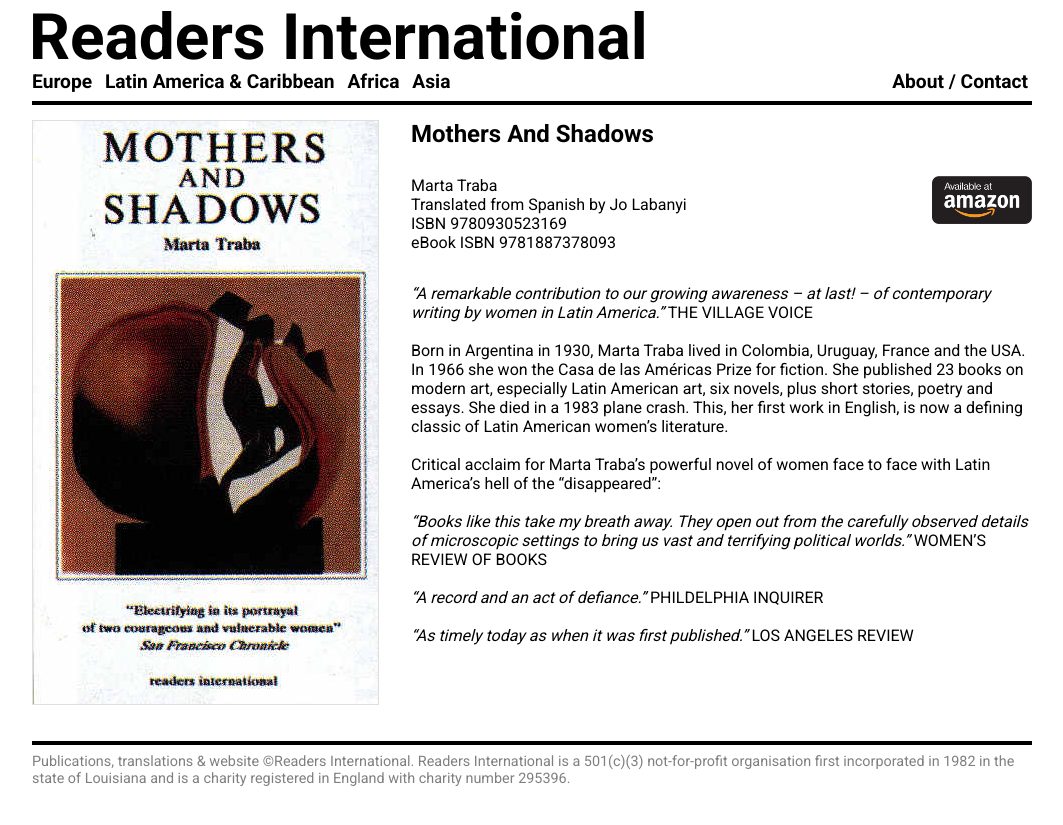
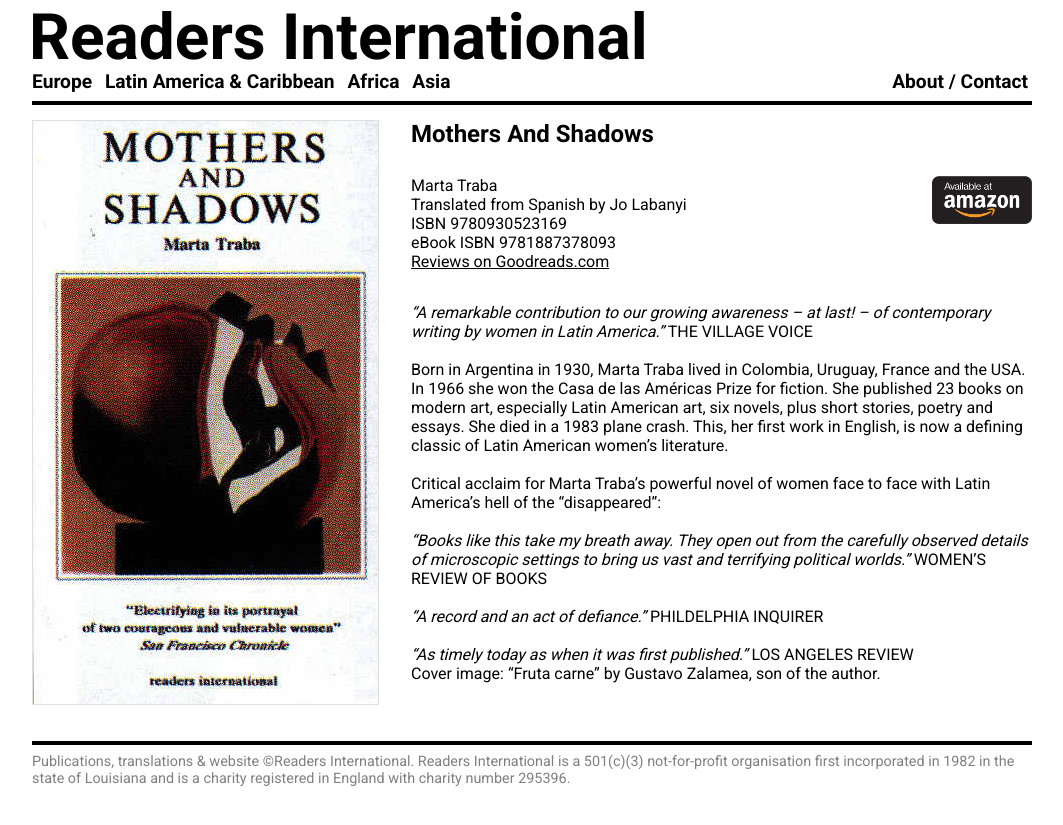
Before and after one commit to readersinternational/readersinternational.org, a Jekyll site: the page built from _books/mothers-and-shadows.md, in a window 1280 px wide. Shown: the top 825 px of the page, without its empty margins (108-1171 px from the left). Built offline with Jekyll 4.4.1, drawn with Linux system fonts in a browser that asks for light colours; some of the changed lines change nothing that is shown.

Commit message:
Update mothers-and-shadows.md

```diff
--- a/_books/mothers-and-shadows.md
+++ b/_books/mothers-and-shadows.md
@@ -7,7 +7,7 @@
 region: latam
 
 amazon: https://www.amazon.com/Mothers-Shadows-Marta-Traba-ebook/dp/B0714NMQJX/ref=sr_1_4?ie=UTF8&qid=1504364454&sr=8-4
-goodreads:
+goodreads: https://www.goodreads.com/book/show/723743.Mothers_Shadows
 
 cover:  ./assets/images/mothers-and-shadows.jpg
 permalink: /mothers-and-shadows
@@ -25,3 +25,5 @@
 *"A record and an act of defiance."* PHILDELPHIA INQUIRER
 <br><br>
 *"As timely today as when it was first published."* LOS ANGELES REVIEW
+
+Cover image: "Fruta carne" by Gustavo Zalamea, son of the author.
```
